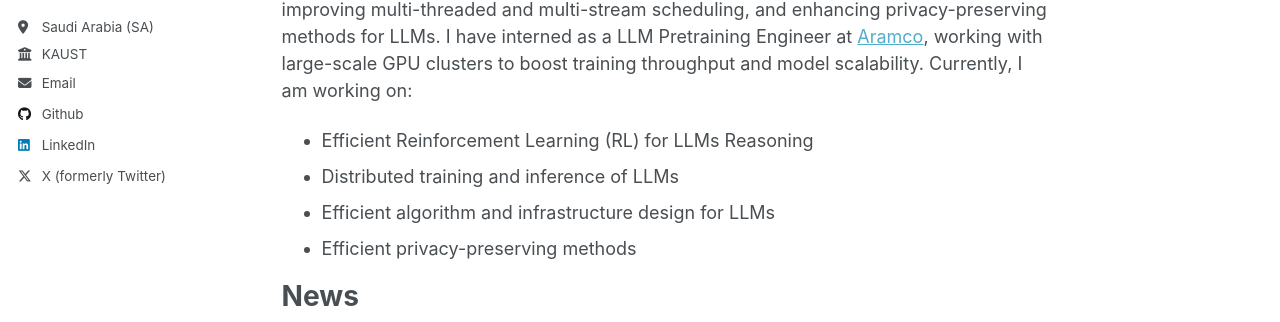
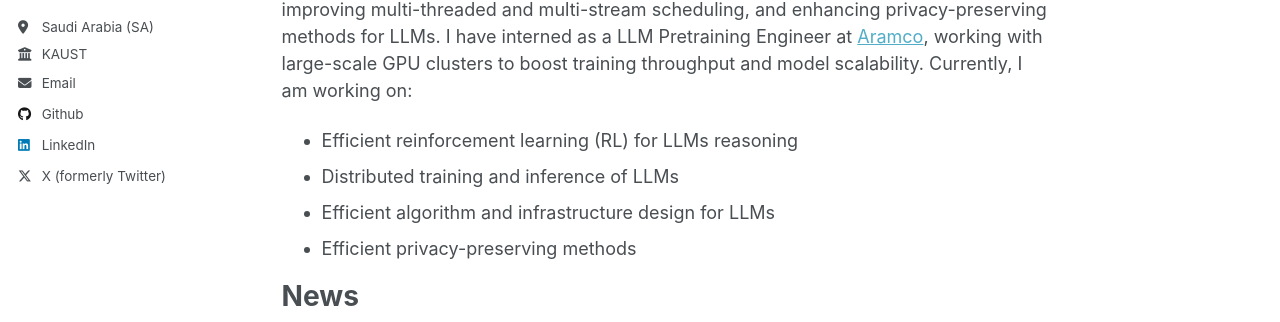
Before and after one commit to liangyuwang/liangyuwang.github.io, a Jekyll site: the page built from _pages/about.md, in a window 1280 px wide and 900 px high. Shown: the part 338-660 px from the top of the window. Built offline with Jekyll 4.4.1, drawn with Linux system fonts in a browser that asks for light colours.

```diff
--- a/_pages/about.md
+++ b/_pages/about.md
@@ -10,7 +10,7 @@ I am Liangyu Wang, a Ph.D. student in Computer Science at King Abdullah Universi
 
 My research interests include optimizing distributed training and inference of LLMs, improving multi-threaded and multi-stream scheduling, and enhancing privacy-preserving methods for LLMs. I have interned as a LLM Pretraining Engineer at [Aramco](https://www.aramco.com/), working with large-scale GPU clusters to boost training throughput and model scalability. Currently, I am working on:
 
-* Efficient Reinforcement Learning (RL) for LLMs Reasoning
+* Efficient reinforcement learning (RL) for LLMs reasoning
 * Distributed training and inference of LLMs
 * Efficient algorithm and infrastructure design for LLMs
 * Efficient privacy-preserving methods
```
